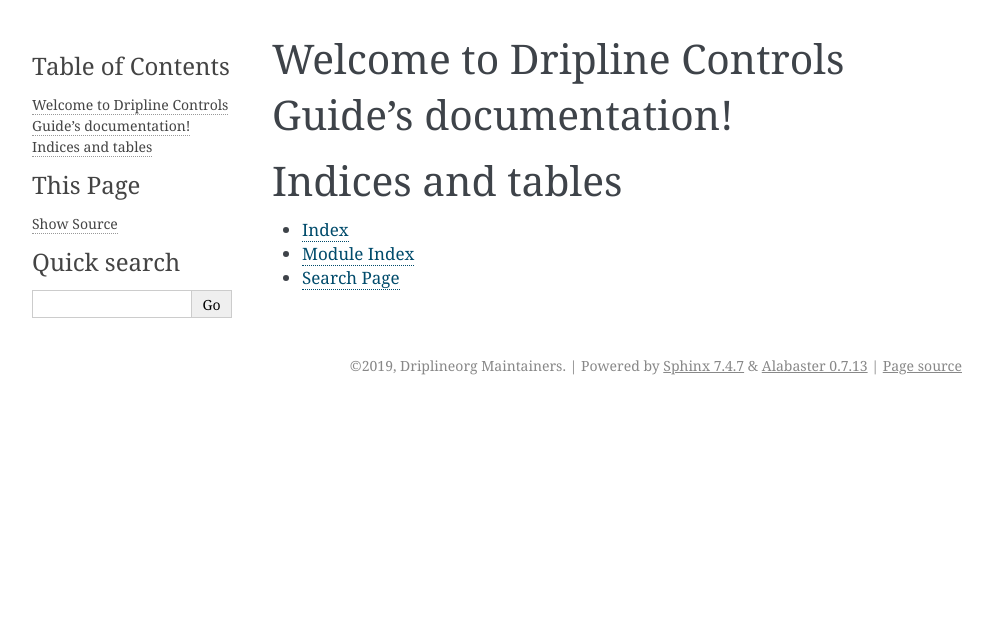
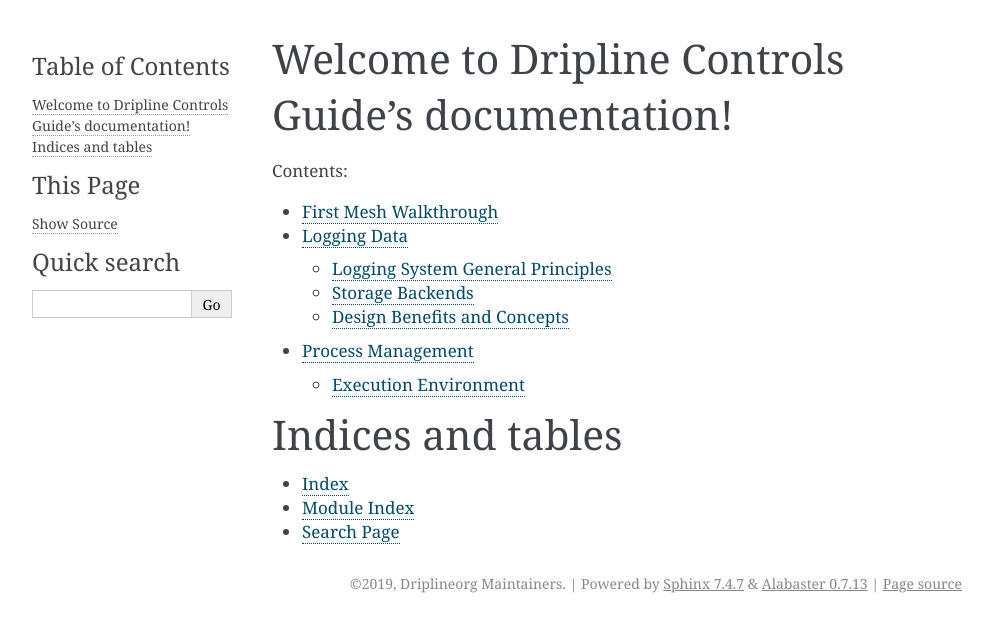
Before and after one commit to driplineorg/controls-guide, a Sphinx documentation site: the page built from source/index.rst, in a window 1280 px wide. Shown: the top 632 px of the page, without its empty margins (148-1141 px from the left). Built offline with Sphinx 7.4.7, drawn with Linux system fonts in a browser that asks for light colours.

```diff
--- a/source/index.rst
+++ b/source/index.rst
@@ -10,6 +10,9 @@ Welcome to Dripline Controls Guide's documentation!
    :maxdepth: 2
    :caption: Contents:
 
+   first-mesh
+   logging-data
+   process-management
 
 
 Indices and tables
```
Also changed, not shown: source/logging-data.rst (renamed from source/logging_data.rst, +20 -11 lines).
